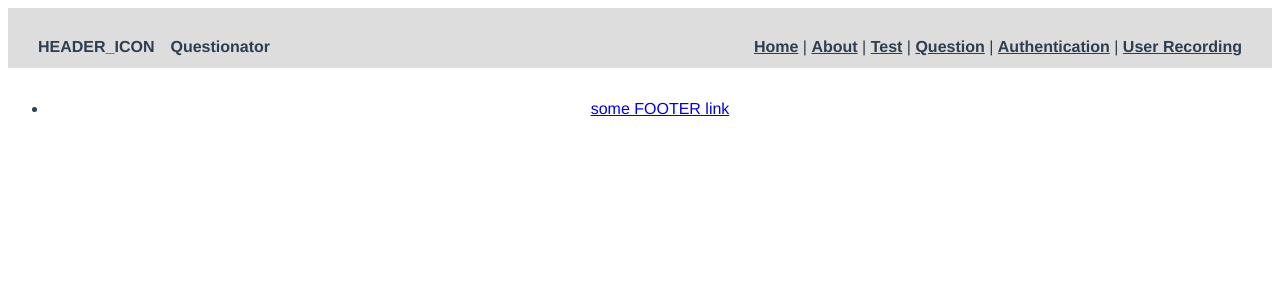
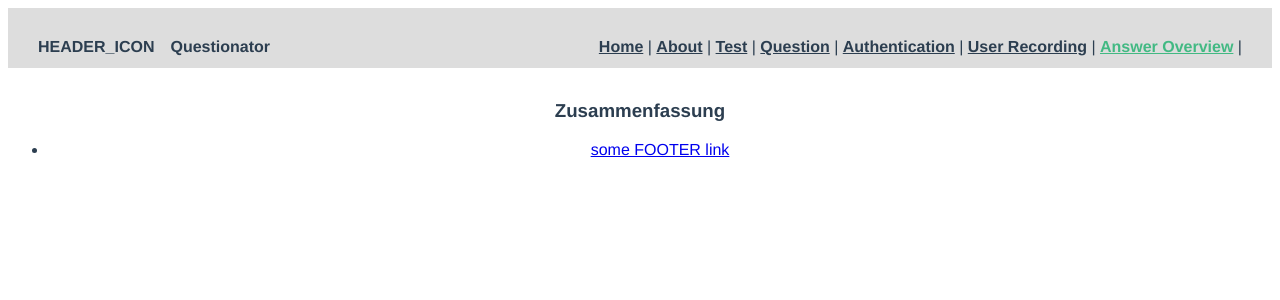
Before and after one commit to Duckolyte/questionator, a Vue app: page /answer-overview in a window 1280 px wide. Shown: the top 300 px of the page. Built offline with nearby package versions, Linux system fonts and the light colour scheme.

Commit message:
added an answer overview if the questionary is finished. Unregistered Handler from the bus when the Question.vue instance gets destroyed.

```diff
--- a/src/components/AppHeader.vue
+++ b/src/components/AppHeader.vue
@@ -8,7 +8,8 @@
       <router-link to="/test">Test</router-link> |
       <router-link to="/question">Question</router-link> |
       <router-link to="/auth">Authentication</router-link> |
-      <router-link to="/user">User Recording</router-link>
+      <router-link to="/user">User Recording</router-link> |
+      <router-link to="/answer-overview">Answer Overview</router-link> |
     </span>
   </div>
 </template>
--- /dev/null
+++ b/src/components/summary/AnswerSummary.vue
@@ -0,0 +1,53 @@
+<template>
+  <div class="">
+    <div>
+      <h3>Zusammenfassung</h3>
+    </div>
+    <div>
+      <template
+      v-for="questionAnswerPair in questionary.questionAnswerPairs"
+      >
+      <div
+      :key="questionAnswerPair.id"
+      >
+      <p><b>{{ questionAnswerPair.question.label }}</b></p>
+      <p
+      v-if="questionAnswerPair.answer.value"
+      >
+      {{ questionAnswerPair.answer.value }}
+    </p>
+    <p v-else>
+      {{ questionAnswerPair.answer.label }}
+    </p>
+  </div>
+</template>
+</div>
+  </div>
+</template>
+
+<script>
+
+export default
+{
+  props: {
+    questionary: {
+      type: Object,
+    },
+  },
+  components: {
+  },
+  data() {
+    return {
+
+    };
+  },
+  methods: {
+
+  },
+};
+
+</script>
+
+<style scoped>
+
+</style>
--- a/src/router.js
+++ b/src/router.js
@@ -53,5 +53,13 @@ export default new Router({
       // which is lazy-loaded when the route is visited.
       component: () => import(/* webpackChunkName: "about" */ './views/UserRecord.vue'),
     },
+    {
+      path: '/answer-overview',
+      name: 'overview',
+      // route level code-splitting
+      // this generates a separate chunk (about.[hash].js) for this route
+      // which is lazy-loaded when the route is visited.
+      component: () => import(/* webpackChunkName: "about" */ './views/AnswerOverview.vue'),
+    },
   ],
 });
--- /dev/null
+++ b/src/views/AnswerOverview.vue
@@ -0,0 +1,37 @@
+<template>
+  <div class="user-record">
+    <answer-summary
+      :questionary="questionary"
+    >
+    </answer-summary>
+  </div>
+</template>
+
+<script>
+
+import AnswerSummary from '../components/summary/AnswerSummary.vue';
+
+export default {
+  props:
+  {
+    user: {
+      type: Object,
+    },
+    questionary: {
+      type: Object,
+    }
+  },
+  components:
+  {
+    'answer-summary': AnswerSummary,
+  },
+  data() {
+    return {
+    };
+  },
+};
+
+</script>
+
+<style scoped>
+</style>
--- a/src/views/Question.vue
+++ b/src/views/Question.vue
@@ -121,6 +121,7 @@ export default {
     bus.$on('nextQuestion', (nextQuestionUrl) => {
       if (nextQuestionUrl === '/acquisition') {
         vueQuestion.storeQuestionary();
+        vueQuestion.$router.push('/answer-overview')
       } else {
         vueQuestion.fetchQuestion(nextQuestionUrl);
       }
@@ -130,11 +131,21 @@ export default {
       vueQuestion.storeAnswer(answer);
     });
 
-    // TODO: later should be replaced by calling from the UserRecord.vue
-    // TODO: bus.$emit('nextQuestion', init_question) and so fetch the first question
-    const url = '/question?code=1';
-    vueQuestion.fetchQuestion(url);
+    const questionaryContent = vueQuestion.questionary.questionAnswerPairs;
+    const questionarySize = questionaryContent.length;
+    if (questionarySize > 0) {
+      const url = questionaryContent[questionarySize-1].answer.next;
+      vueQuestion.fetchQuestion(url);
+    } else {
+      // TODO here should load dynamically the init question of the app questionset
+      const url = '/question?code=1';
+      vueQuestion.fetchQuestion(url);
+    }
   },
+  destroyed() {
+    bus.$off('storeAnswer');
+    bus.$off('nextQuestion');
+  }
 };
 
 </script>
```
